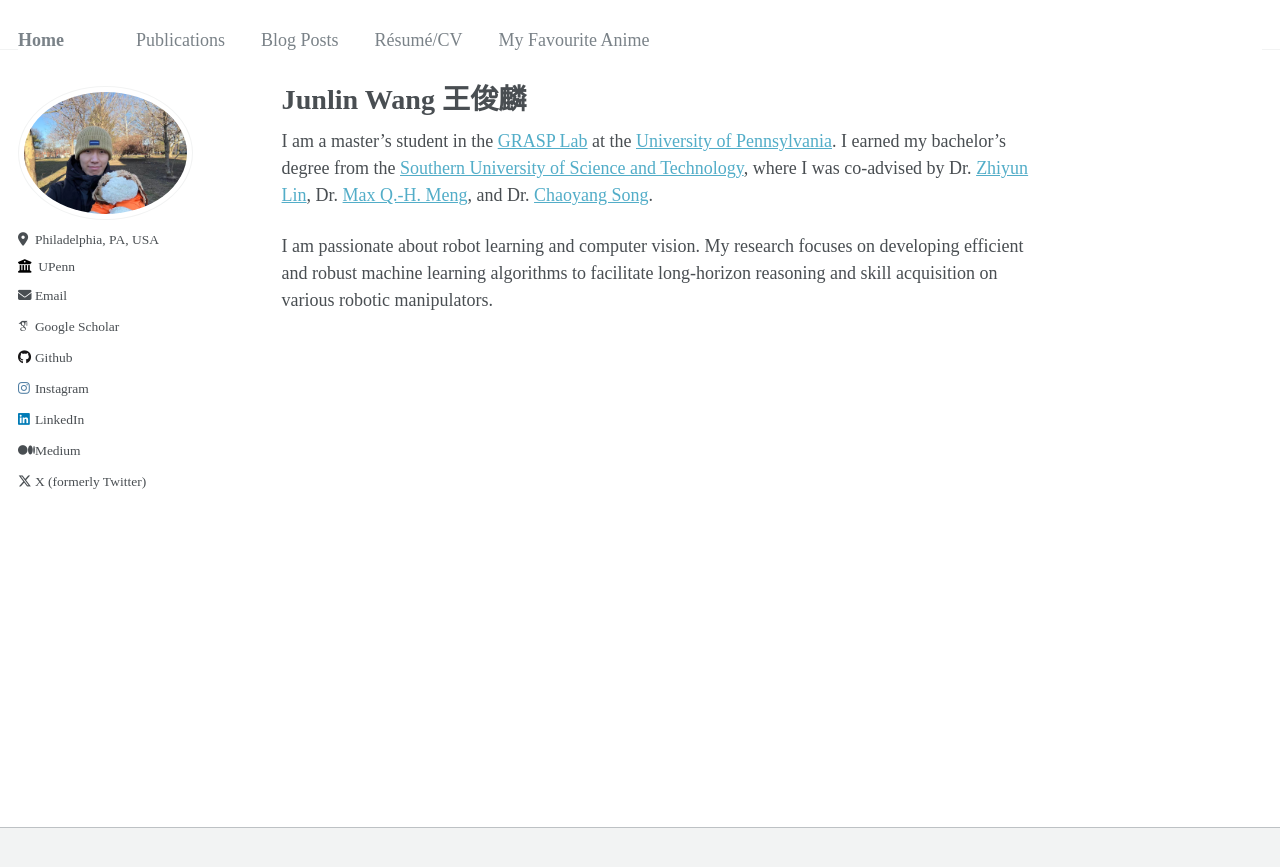
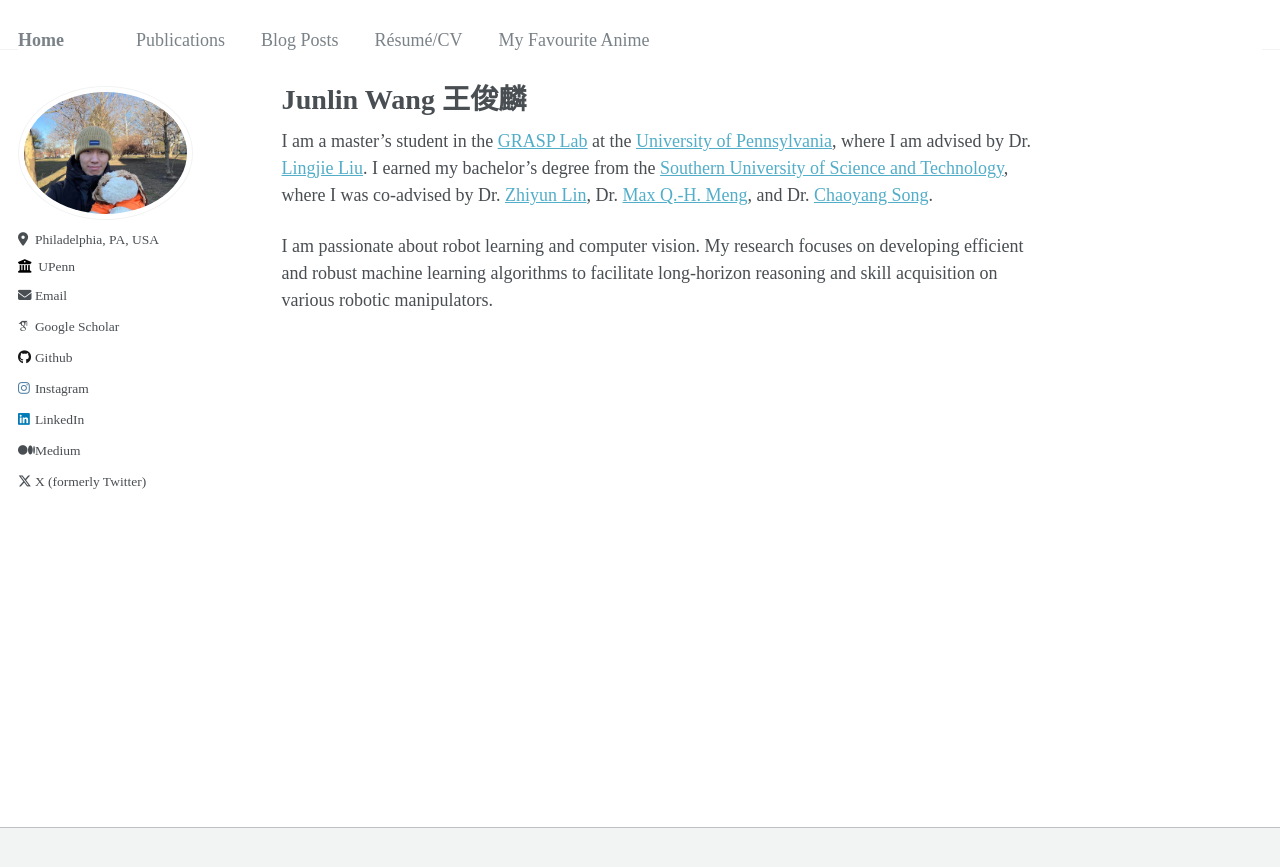
Before and after one commit to HenryWJL/HenryWJL.github.io, a Jekyll site: the page built from _pages/about.md, in a window 1280 px wide. Shown: the top 867 px of the page. Built offline with Jekyll 4.4.1, drawn with Linux system fonts in a browser that asks for light colours; some web fonts are replaced.

Commit message:
Update advisor information in about.md

```diff
--- a/_pages/about.md
+++ b/_pages/about.md
@@ -7,6 +7,6 @@ redirect_from:
   - /about.html
 ---
 
-I am a master's student in the [GRASP Lab](https://www.grasp.upenn.edu/) at the [University of Pennsylvania](https://www.upenn.edu/). I earned my bachelor’s degree from the [Southern University of Science and Technology](https://www.sustech.edu.cn/en/), where I was co-advised by Dr. [Zhiyun Lin](https://www.sustech.edu.cn/en/faculties/zhiyunlin-2.html), Dr. [Max Q.-H. Meng](https://www.sustech.edu.cn/en/faculties/mengqinghu.html), and Dr. [Chaoyang Song](https://mee.sustech.edu.cn/en/jiaozhiyuangong/2978.html).
+I am a master's student in the [GRASP Lab](https://www.grasp.upenn.edu/) at the [University of Pennsylvania](https://www.upenn.edu/), where I am advised by Dr. [Lingjie Liu](https://lingjie0206.github.io/). I earned my bachelor’s degree from the [Southern University of Science and Technology](https://www.sustech.edu.cn/en/), where I was co-advised by Dr. [Zhiyun Lin](https://www.sustech.edu.cn/en/faculties/zhiyunlin-2.html), Dr. [Max Q.-H. Meng](https://www.sustech.edu.cn/en/faculties/mengqinghu.html), and Dr. [Chaoyang Song](https://mee.sustech.edu.cn/en/jiaozhiyuangong/2978.html).
 
 I am passionate about robot learning and computer vision. My research focuses on developing efficient and robust machine learning algorithms to facilitate long-horizon reasoning and skill acquisition on various robotic manipulators.
```
